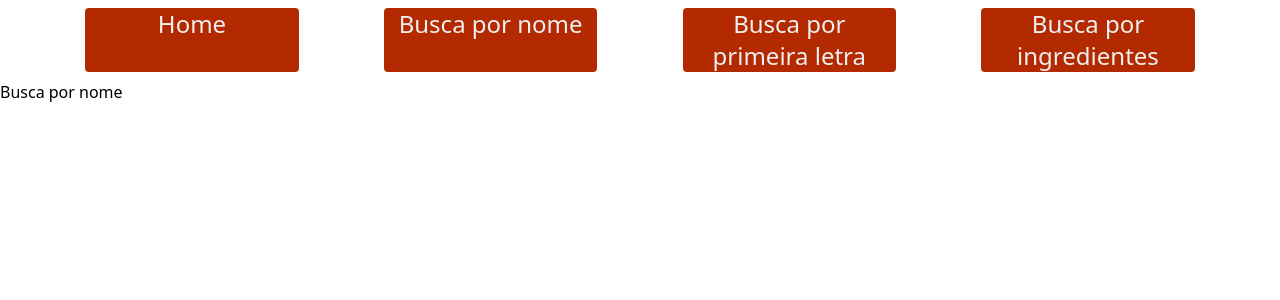
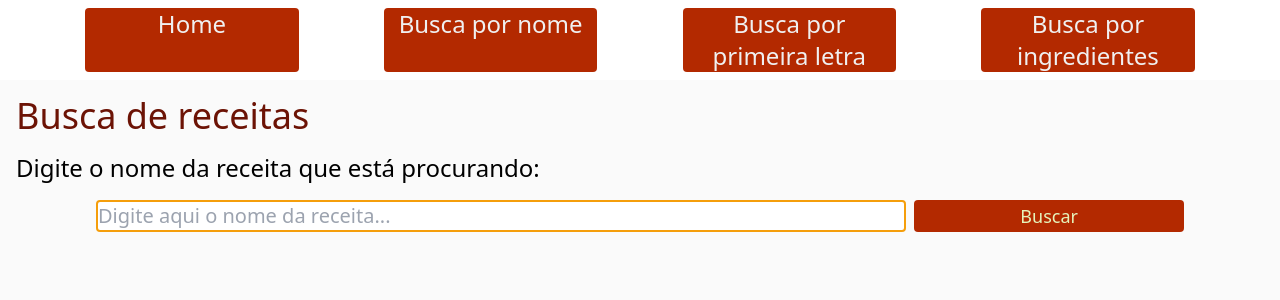
Before and after one commit to igormath/arisetechnology-test, a React (Vite) app: page /search/name in a window 1280 px wide. Shown: the top 300 px of the page. Built offline with nearby package versions, Linux system fonts and the light colour scheme.

Commit message:
Update NameSearch route w/ fetch and styles

```diff
--- a/src/routes/NameSearch.jsx
+++ b/src/routes/NameSearch.jsx
@@ -1,8 +1,51 @@
+import { useRef, useState } from "react";
+import RecipeCard from "../components/RecipeCard/RecipeCard";
+
 const NameSearch = () => {
+
+    const [recipeFound, setRecipeFound] = useState("");
+    const [isRecipeExists, setIsRecipeExists] = useState(true);
+
+    const handleSearch = () => {
+        setRecipeFound("");
+        setIsRecipeExists(true);
+
+        fetch(`https://www.themealdb.com/api/json/v1/1/search.php?s=${inputRef.current.value}`)
+            .then((res) => res.json())
+            .then((data) => {
+                if (data.meals && data.meals.length > 0){
+                    setRecipeFound(data.meals[0]);
+                } else{
+                    setIsRecipeExists(false);
+                }
+            })
+            .catch((err) => console.log(err));
+    }
+
+    const handleKeyDown = (e) => {
+        if (e.key === 'Enter'){
+            handleSearch();
+        }
+    }
+
+    const inputRef = useRef();
+
+
     return (
-        <div>
-            <h1>Busca por nome</h1>
-        </div>
+        <main className="bg-white-card py-4 px-4">
+            <h2 className="text-4xl text-subtitle mb-4">Busca de receitas</h2>
+            <p className="text-2xl my-4">Digite o nome da receita que está procurando: </p>
+            <div className="flex justify-between mb-4 md:px-20">
+                <input className="w-full text-xl border-2 rounded border-amber-500 mr-2 focus:outline-none" type="search" name="recipe-name" id="recipe-name" onKeyDown={handleKeyDown} placeholder="Digite aqui o nome da receita..." ref={inputRef}/>
+                <button type="button" onClick={handleSearch} className="bg-button-color text-button rounded text-center hover:opacity-80 text-lg w-1/3">Buscar</button>
+            </div>
+            {recipeFound && (
+                <RecipeCard {...recipeFound}/>
+            )}
+            {!isRecipeExists && (
+                <p>A receita não existe!</p>
+            )}
+        </main>
     );
 };
 
```
